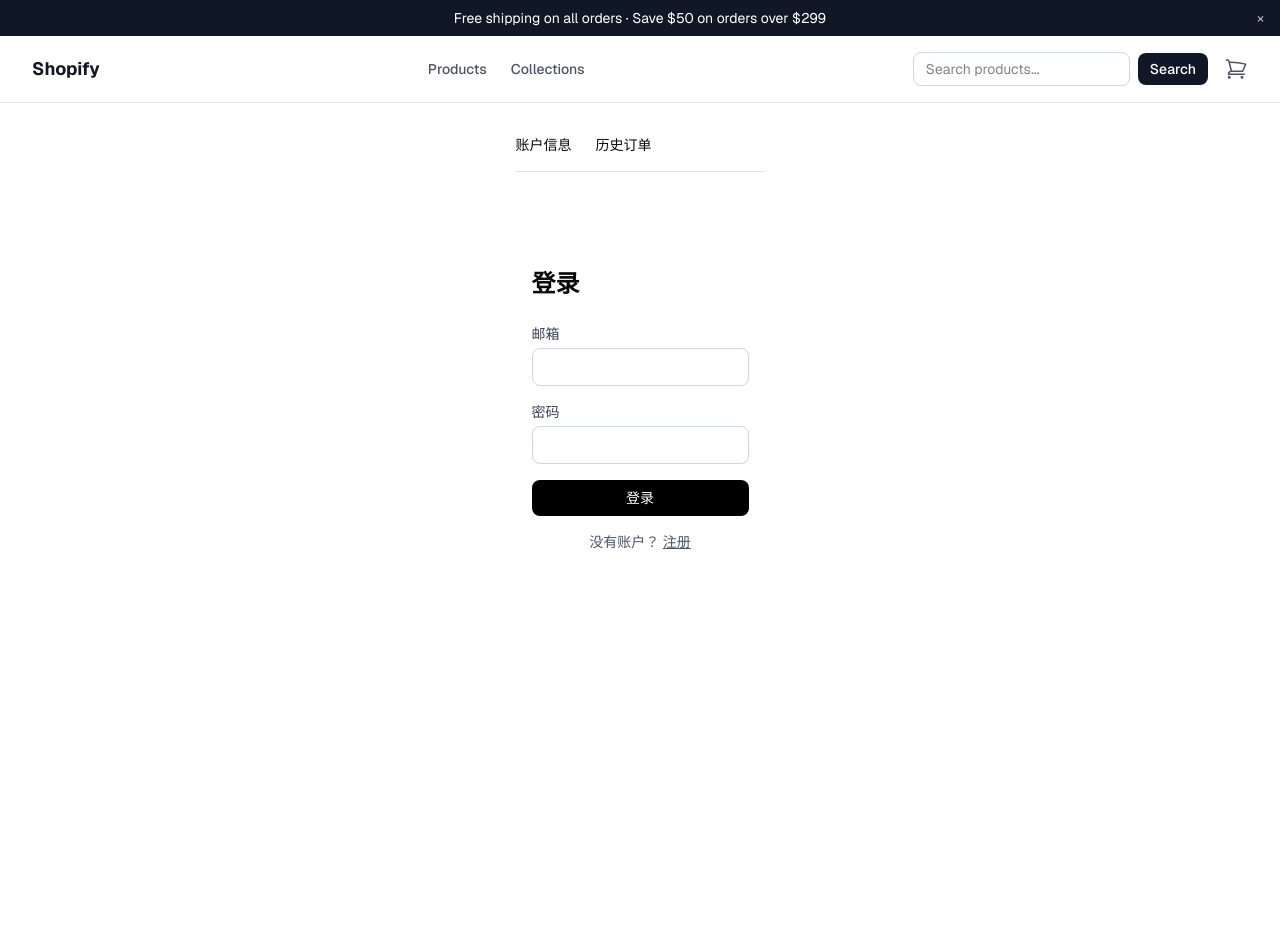
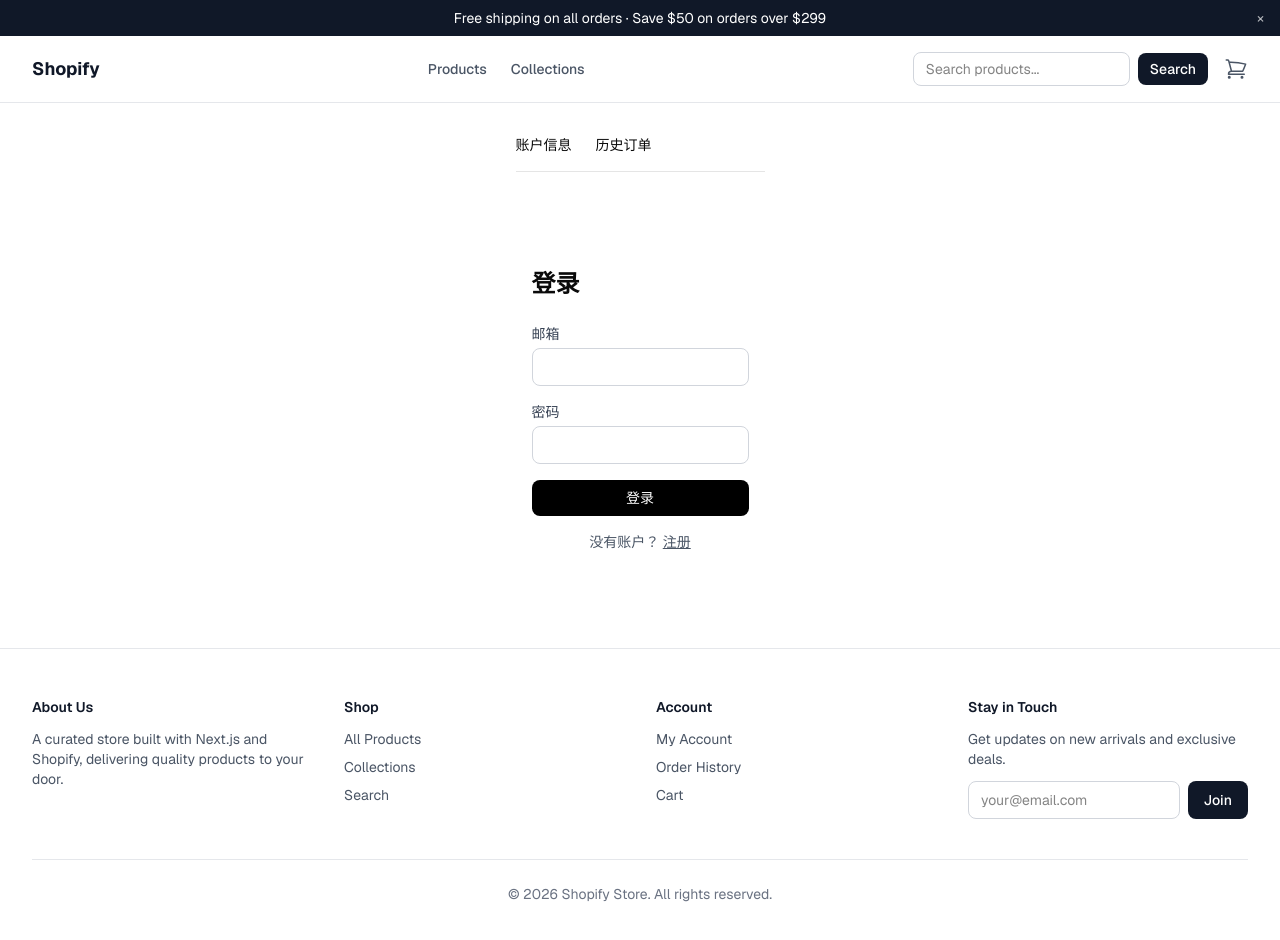
Before and after one commit to tigerbook73/nextjs-shopify, a Next.js app: page /account/login in a window 1280 px wide. Shown: the top 940 px of the page. Before the commit the page ends 800 px from the top, so only its background shows below. Built offline with nearby package versions, Linux system fonts and the light colour scheme; no server answers.

Commit message:
feat(step-3): footer with 4-column layout

```diff
--- a/src/app/layout.tsx
+++ b/src/app/layout.tsx
@@ -2,6 +2,7 @@ import type { Metadata } from "next";
 import { Geist, Geist_Mono } from "next/font/google";
 import { getShop } from "@/lib/shopify/client";
 import AnnouncementBar from "@/components/layout/AnnouncementBar";
+import Footer from "@/components/layout/Footer";
 import Header from "@/components/layout/Header";
 import "./globals.css";
 
@@ -34,6 +35,7 @@ export default function RootLayout({
         <AnnouncementBar />
         <Header />
         {children}
+        <Footer />
       </body>
     </html>
   );
--- /dev/null
+++ b/src/components/layout/Footer.tsx
@@ -0,0 +1,85 @@
+import Link from "next/link";
+
+export default function Footer() {
+  const year = new Date().getFullYear();
+
+  return (
+    <footer className="border-t border-gray-200 bg-white">
+      <div className="mx-auto max-w-7xl px-4 py-12 sm:px-6 lg:px-8">
+        <div className="grid grid-cols-1 gap-8 sm:grid-cols-2 md:grid-cols-4">
+          {/* Brand */}
+          <div className="space-y-3">
+            <h3 className="text-sm font-semibold text-gray-900">About Us</h3>
+            <p className="text-sm text-gray-600">
+              A curated store built with Next.js and Shopify, delivering quality products to your door.
+            </p>
+          </div>
+
+          {/* Shop */}
+          <div className="space-y-3">
+            <h3 className="text-sm font-semibold text-gray-900">Shop</h3>
+            <ul className="space-y-2 text-sm text-gray-600">
+              <li>
+                <Link href="/products" className="hover:text-gray-900">
+                  All Products
+                </Link>
+              </li>
+              <li>
+                <Link href="/collections" className="hover:text-gray-900">
+                  Collections
+                </Link>
+              </li>
+              <li>
+                <Link href="/search" className="hover:text-gray-900">
+                  Search
+                </Link>
+              </li>
+            </ul>
+          </div>
+
+          {/* Account */}
+          <div className="space-y-3">
+            <h3 className="text-sm font-semibold text-gray-900">Account</h3>
+            <ul className="space-y-2 text-sm text-gray-600">
+              <li>
+                <Link href="/account" className="hover:text-gray-900">
+                  My Account
+                </Link>
+              </li>
+              <li>
+                <Link href="/account/orders" className="hover:text-gray-900">
+                  Order History
+                </Link>
+              </li>
+              <li>
+                <Link href="/cart" className="hover:text-gray-900">
+                  Cart
+                </Link>
+              </li>
+            </ul>
+          </div>
+
+          {/* Contact & Newsletter */}
+          <div className="space-y-3">
+            <h3 className="text-sm font-semibold text-gray-900">Stay in Touch</h3>
+            <p className="text-sm text-gray-600">Get updates on new arrivals and exclusive deals.</p>
+            <div className="flex gap-2">
+              <input
+                type="email"
+                placeholder="your@email.com"
+                className="w-full rounded-md border border-gray-300 px-3 py-2 text-sm focus:ring-2 focus:ring-gray-900 focus:outline-none"
+              />
+              <button className="rounded-md bg-gray-900 px-4 py-2 text-sm font-medium text-white hover:bg-gray-700">
+                Join
+              </button>
+            </div>
+          </div>
+        </div>
+
+        <div className="mt-10 border-t border-gray-200 pt-6 text-center text-sm text-gray-500">
+          © {year} Shopify Store. All rights reserved.
+        </div>
+      </div>
+    </footer>
+  );
+}
```
